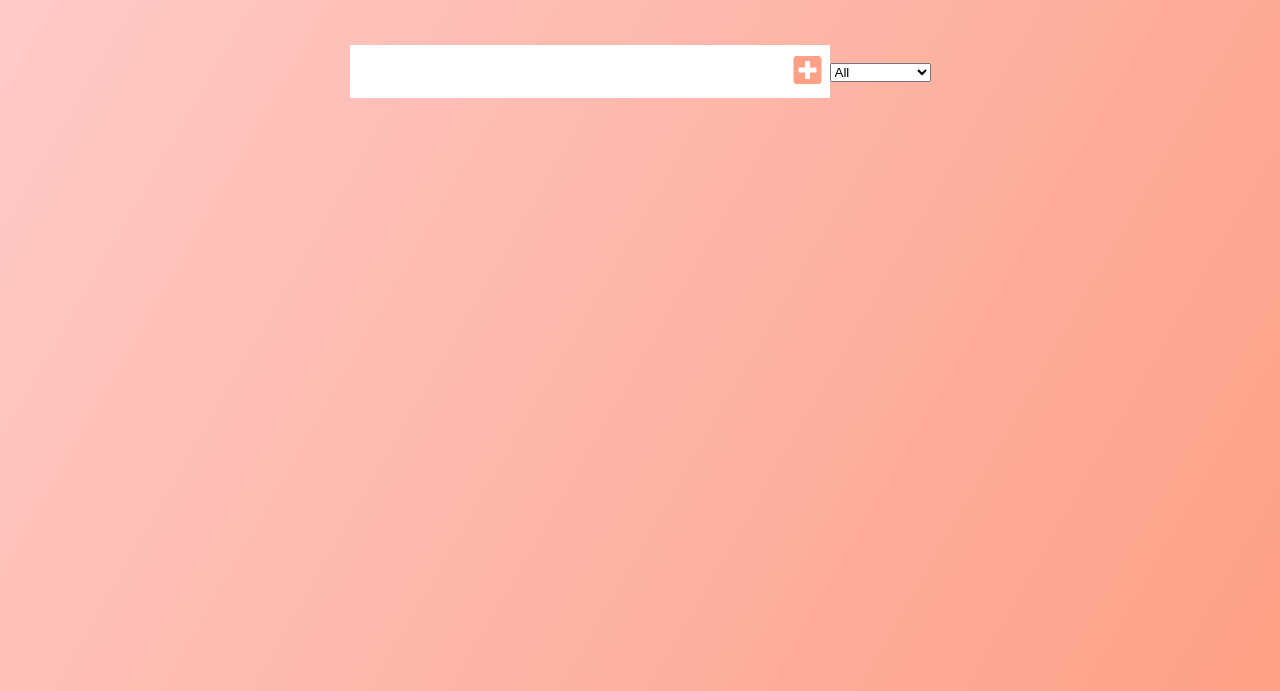
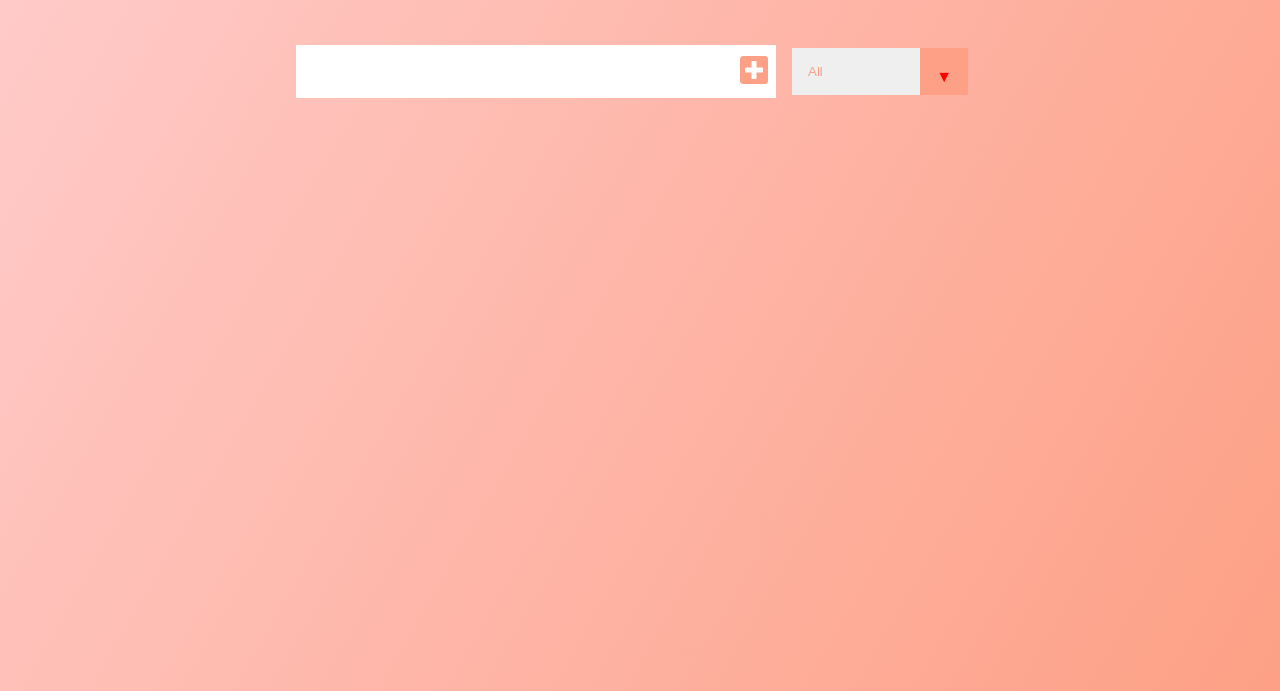
Before and after one commit to Edwardleung1/todolistapp., a plain HTML site: page index.html in a window 1280 px wide. Shown: the part 109-800 px from the top of the page. Drawn offline with Linux system fonts and the light colour scheme.

Commit message:
added styles on filter option

```diff
--- a/style.css
+++ b/style.css
@@ -59,7 +59,7 @@
 
 /* todo-list */
 .todo-list {
-  min-width: 30%;
+  min-width: 35%;
   list-style: none;
 }
 
@@ -118,3 +118,45 @@
   transform: translateY(8rem) rotateZ(20deg);
   opacity: 0;
 }
+
+/* remove select styles on filter option */
+select {
+  -webkit-appearance: none;
+  -moz-appearance: none;
+  appearance: none;
+  outline: none;
+  border: none;
+}
+
+/* div select for filter option */
+.select {
+  margin: 1rem;
+  position: relative;
+  overflow: hidden;
+}
+
+/* options inside filter */
+select {
+  color: #fda085;
+  width: 11rem;
+  cursor: pointer;
+  padding: 1rem;
+}
+
+/* add arrow back on .select */
+.select::after {
+  content: "\25BC";
+  position: absolute;
+  background: #fda085;
+  top: 0;
+  right: 0;
+  padding: 1rem;
+  pointer-events: none;
+  transition: all 0.3s ease;
+}
+
+/* transition on filter arrow */
+.select:hover::after {
+  background: white;
+  color: #ff6f47;
+}
```
